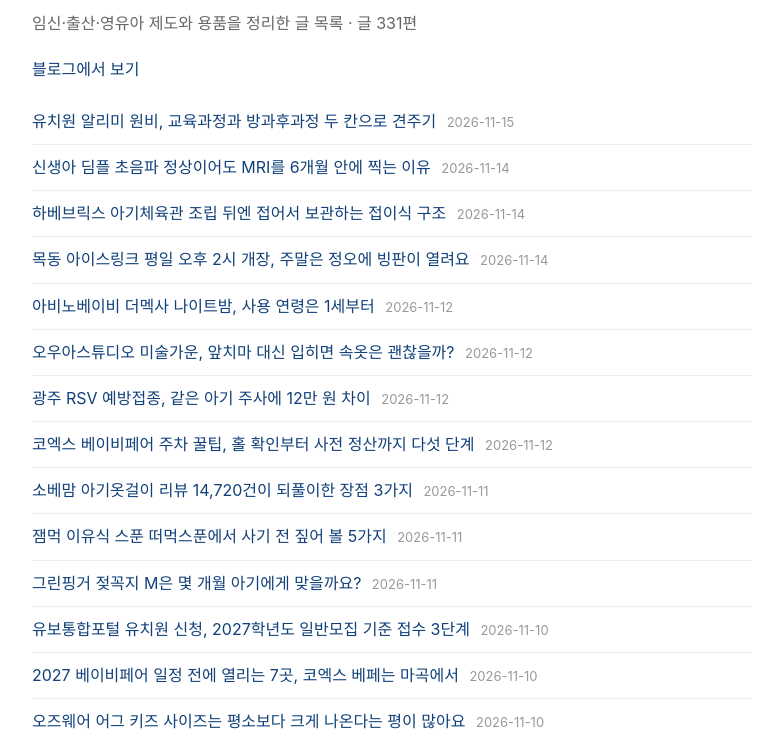
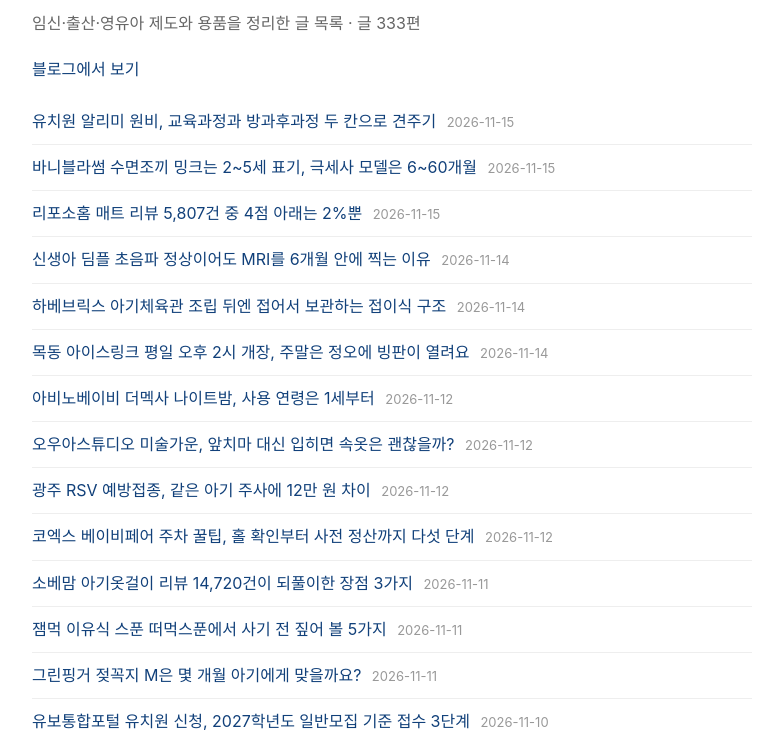
Before and after one commit to BraveCat79/yukanote-index, a plain HTML site: page docs/index.html in a window 1280 px wide. Shown: the part 61-800 px from the top of the page, without its empty margins (248-1031 px from the left). Drawn offline with Linux system fonts and the light colour scheme.

Commit message:
글 목록 갱신 2026-11-15

```diff
--- a/docs/index.html
+++ b/docs/index.html
@@ -9,10 +9,12 @@ a{color:#11407a;text-decoration:none}a:hover{text-decoration:underline}
 time{color:#999;font-size:13px;margin-left:6px}footer{margin-top:28px;color:#888;font-size:13px}</style>
 </head><body>
 <h1>육아노트 글 목록</h1>
-<p class="sub">임신·출산·영유아 제도와 용품을 정리한 글 목록 · 글 331편</p>
+<p class="sub">임신·출산·영유아 제도와 용품을 정리한 글 목록 · 글 333편</p>
 <p><a href="https://m.blog.naver.com/zova1">블로그에서 보기</a></p>
 <ul>
 <li><a href="https://m.blog.naver.com/zova1/224477512861">유치원 알리미 원비, 교육과정과 방과후과정 두 칸으로 견주기</a> <time datetime="2026-11-15">2026-11-15</time></li>
+<li><a href="https://m.blog.naver.com/zova1/224477690104">바니블라썸 수면조끼 밍크는 2~5세 표기, 극세사 모델은 6~60개월</a> <time datetime="2026-11-15">2026-11-15</time></li>
+<li><a href="https://m.blog.naver.com/zova1/224477729592">리포소홈 매트 리뷰 5,807건 중 4점 아래는 2%뿐</a> <time datetime="2026-11-15">2026-11-15</time></li>
 <li><a href="https://m.blog.naver.com/zova1/224476600892">신생아 딤플 초음파 정상이어도 MRI를 6개월 안에 찍는 이유</a> <time datetime="2026-11-14">2026-11-14</time></li>
 <li><a href="https://m.blog.naver.com/zova1/224476604521">하베브릭스 아기체육관 조립 뒤엔 접어서 보관하는 접이식 구조</a> <time datetime="2026-11-14">2026-11-14</time></li>
 <li><a href="https://m.blog.naver.com/zova1/224477048023">목동 아이스링크 평일 오후 2시 개장, 주말은 정오에 빙판이 열려요</a> <time datetime="2026-11-14">2026-11-14</time></li>
```
Also changed, not shown: 1 other file.
